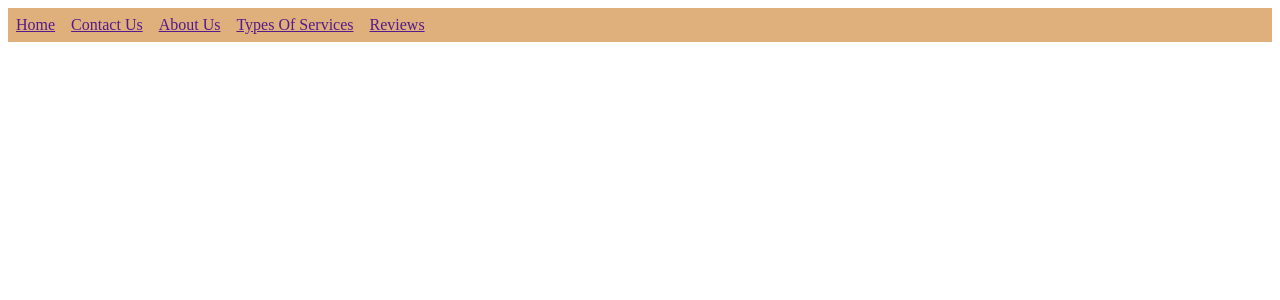
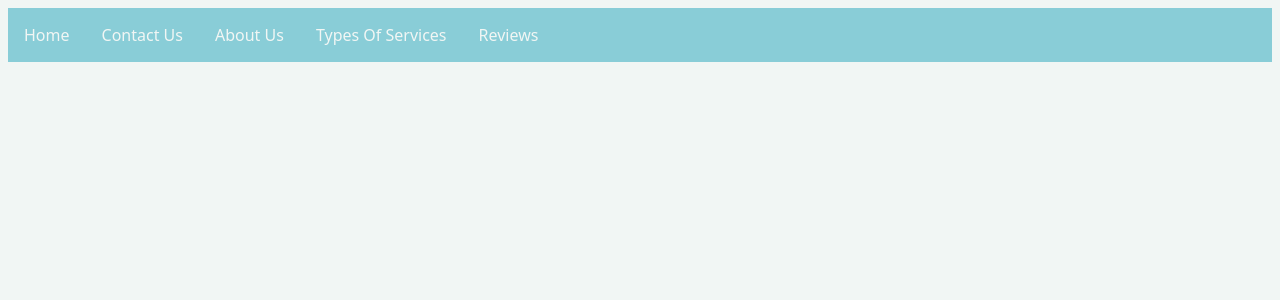
Before and after one commit to iZay17/CPS630-Assignment, a PHP site: page /Home.html in a window 1280 px wide. Shown: the top 300 px of the page. Run offline with PHP 8.4, Linux system fonts and the light colour scheme.

Commit message:
modified:   Home.html 	modified:   style.css

```diff
--- a/Home.html
+++ b/Home.html
@@ -9,7 +9,6 @@
     <link rel="icon" href="./favicon.ico" type="image/x-icon">
   </head>
   <body>
-    <main>
         <ul class="nav-bar">
             <li><a href="">Home</a></li>
             <li><a href="">Contact Us</a></li>
@@ -17,7 +16,6 @@
             <li><a href="">Types Of Services</a></li>
             <li><a href="">Reviews</a></li>
         </ul>
-    </main>
 	<script src="index.js"></script>
   </body>
 </html>
--- a/style.css
+++ b/style.css
@@ -1,11 +1,15 @@
+body {
+    background-color: #f1f6f4;
+    padding: 0px;
+}
 
 
 .nav-bar {
     list-style-type: none;
-    margin:0;
-    padding:0;
+    margin:0px;
+    padding:0px;
     overflow:hidden;
-    background-color: #dfaf7c;
+    background-color: #89cdd7;
 }
 
 li {
@@ -13,6 +17,10 @@ li {
 }
 
 li a {
+    text-decoration: none;
+    font-family: system-ui, -apple-system, BlinkMacSystemFont, 'Segoe UI', Roboto, Oxygen, Ubuntu, Cantarell, 'Open Sans', 'Helvetica Neue', sans-serif;
+    font-weight: 500;
+    color: #f1f6f4;
     display: block;
-    padding: 8px;
+    padding: 16px;
 }
```
